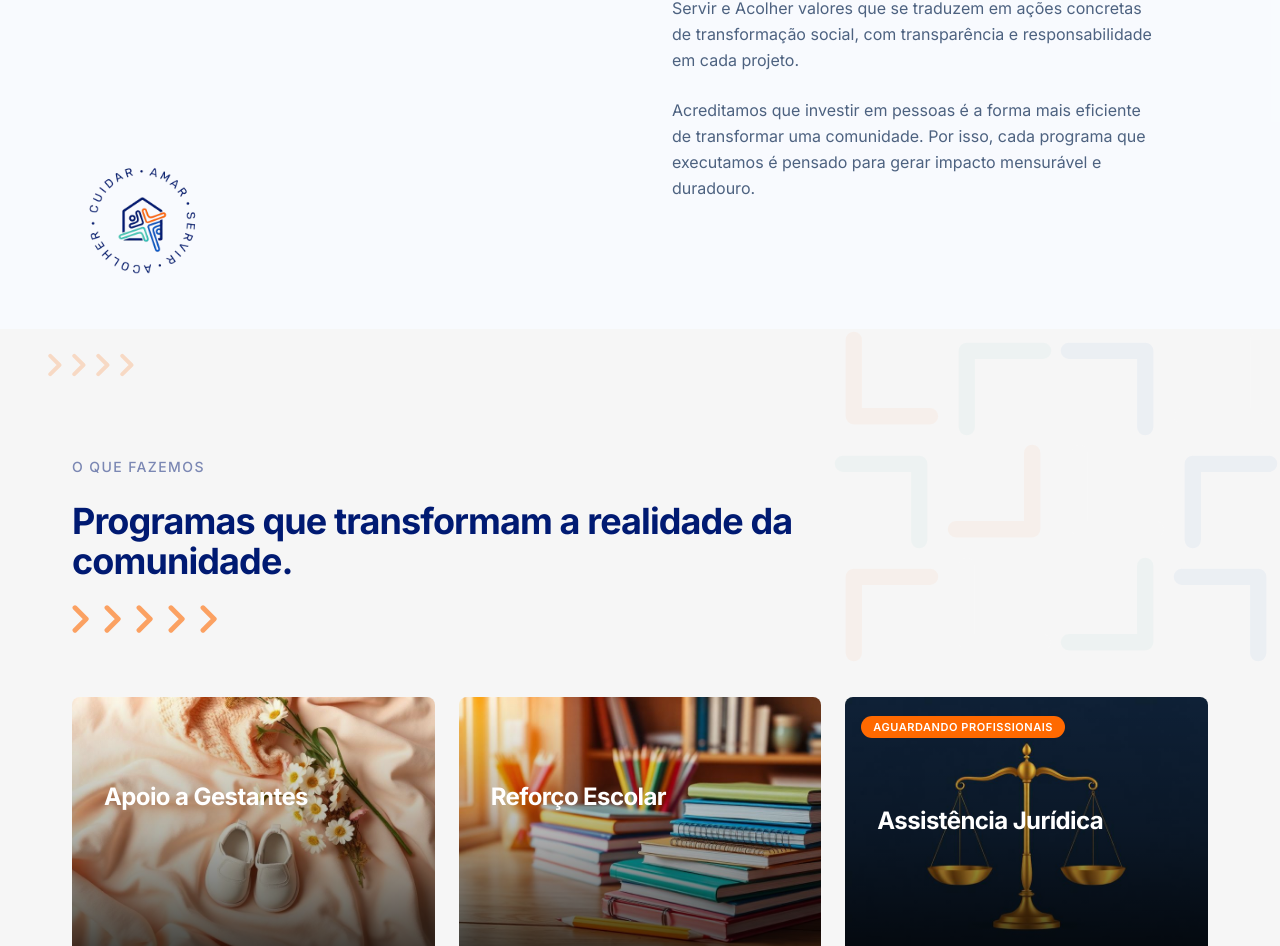
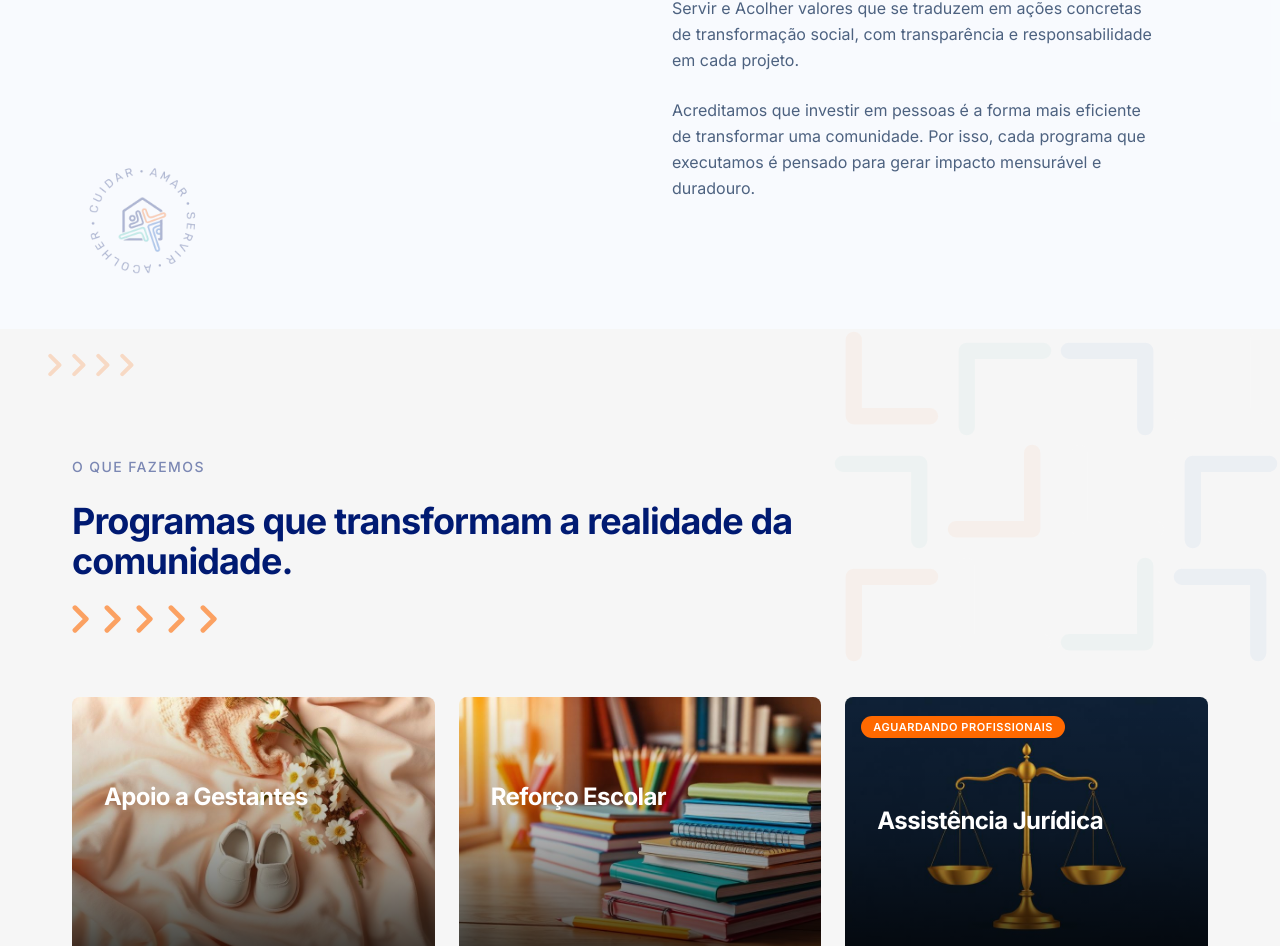
Before and after one commit to jorgesoares2997/casa-esperanca-digital, a React (Vite) app: page / in a window 1280 px wide. Shown: the part 1911-2857 px from the top of the page. Built offline with nearby package versions, Linux system fonts and the light colour scheme.

Commit message:
chore: opacity logo

```diff
--- a/src/components/About.tsx
+++ b/src/components/About.tsx
@@ -19,7 +19,7 @@ const About = () => {
           src={logoCircular}
           alt=""
           aria-hidden="true"
-          className="w-32 md:w-48 dark:brightness-0 dark:invert"
+          className="w-32 md:w-48 opacity-30 dark:brightness-0 dark:invert"
         />
       </div>
 
--- a/src/components/Footer.tsx
+++ b/src/components/Footer.tsx
@@ -18,7 +18,7 @@ const Footer = () => {
           <img
             src={logoIcon}
             alt="Instituto Casa"
-            className="w-8 h-8 dark:brightness-0 dark:invert"
+            className=" h-8 dark:brightness-0 dark:invert"
           />
           <p className="text-sm text-muted-foreground">
             © {currentYear} Instituto Casa. {t("footer.rights")}
```
